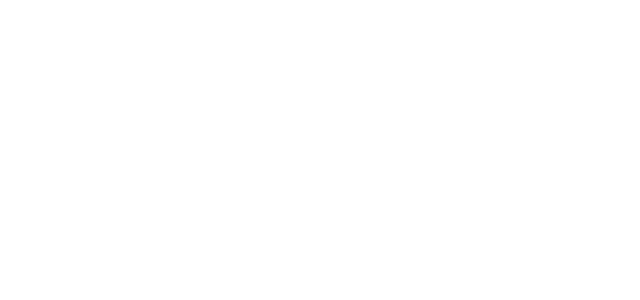
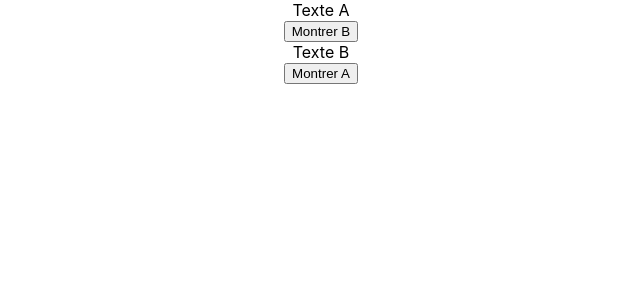
Before and after one commit to kevin95670/flashcards, a React (Create React App) app: page / in a window 1280 px wide. Shown: the top 300 px of the page, without its empty margins (319-959 px from the left). Built offline with nearby package versions, Linux system fonts and the light colour scheme.

Commit message:
tester recto et verso

```diff
--- a/src/components/App/App.js
+++ b/src/components/App/App.js
@@ -1,9 +1,11 @@
 import React from 'react';
 import './App.css';
+import Card from '../Card/Card';
 
 function App() {
   return (
     <div className="App">
+    <Card verso={false}/>
     </div>
   );
 }
--- /dev/null
+++ b/src/components/Card/Card.css
@@ -0,0 +1,7 @@
+.hidden {
+  display: none;
+}
+
+.show{
+	display: block;
+}
--- a/src/components/Card/Card.js
+++ b/src/components/Card/Card.js
@@ -1,10 +1,11 @@
 import React, { Component } from 'react'
 import PropTypes from 'prop-types'
+import './Card.css';
 
 export default class Card extends Component {
 
 	static propTypes = {
-		verso: PropTypes.bool.isRequired,
+		verso: PropTypes.bool,
 	}
 
    	constructor(props)
@@ -13,21 +14,36 @@ export default class Card extends Component {
       this.state = { verso: false };
    	}
 
-   	montrerVerso(){
-		this.state = { verso: true };
+   	montrerVerso = (event) => {
+		this.setState = { verso: true };
    	}
 
-   	montrerRecto(){
-		this.state = { verso: false };
+   	montrerRecto = (event) => {
+		this.setState = { verso: false };
    	}
 
-   	retournerCarte(){
+   	/*retournerCarte(){
    		if(this.state.verso){
    			this.montrerRecto();
    		}
    		else{
    			this.montrerVerso();
    		}
-   	}
+   	}*/
+   	render () {
+
+	   	return(
+	   	<div>
+		   	<div>
+				<div className="recto {this.state.verso === false ? 'show' : 'hidden'}"> Texte A </div>
+				<button type="button" onClick={this.montrerVerso}>Montrer B</button>
+			</div>
+			<div>
+				<div className="verso {this.state.verso === false ? 'hidden' : 'show'}"> Texte B </div>
+				<button type="button" onClick={this.montrerRecto}>Montrer A</button>
+			</div>
+		</div>
+		)
+	}
 
 }
```
